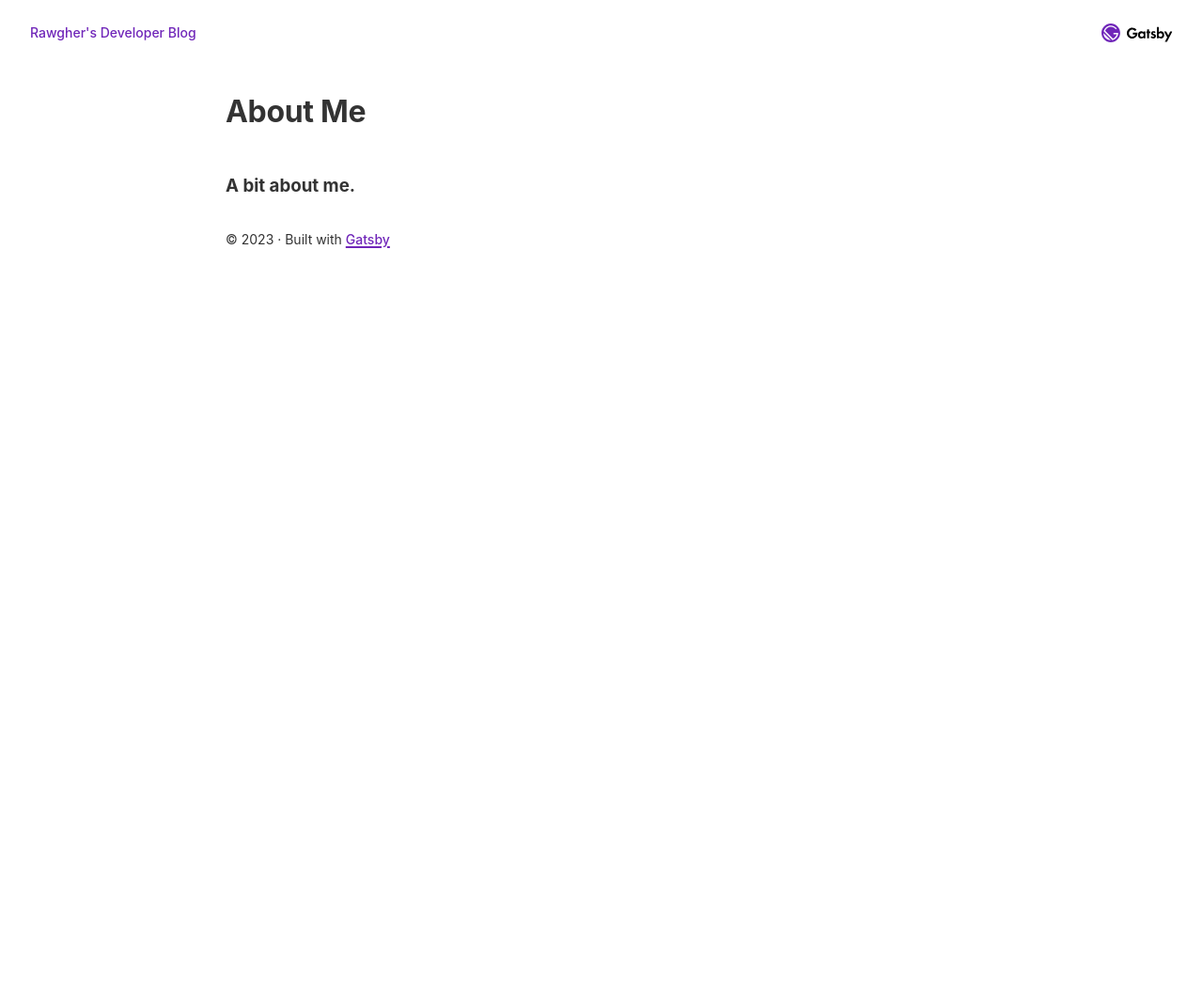
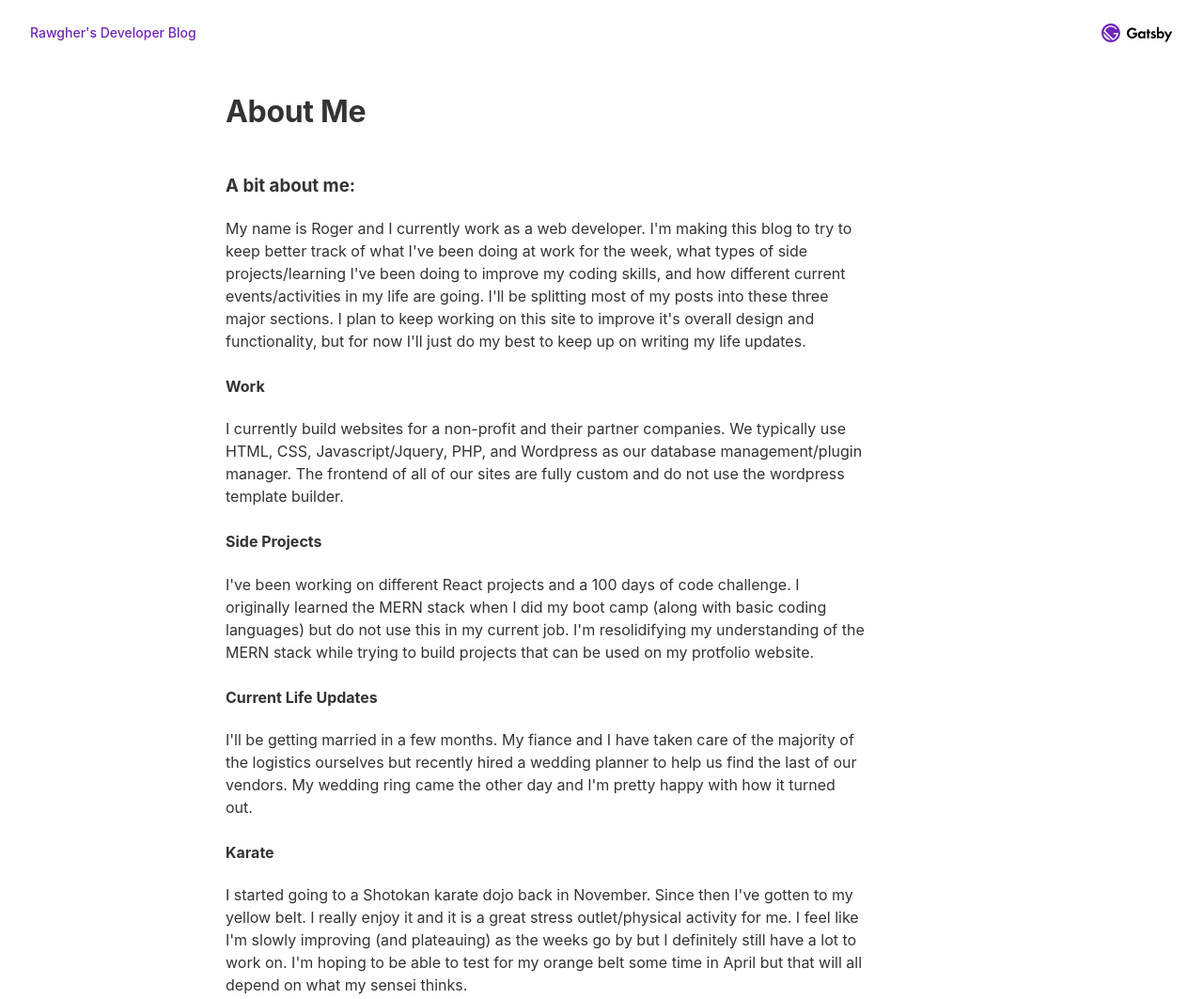
Before and after one commit to Rawgher/coding-blog, a Gatsby site: page /about-me/ in a window 1280 px wide. Shown: the top 1063 px of the page at 94% size. Before the commit the page ends 800 px from the top, so only its background shows below. Built offline with nearby package versions, Linux system fonts and the light colour scheme; Gatsby itself is replaced by a stand-in of ours.

Commit message:
working on initial blog post

```diff
--- a/src/markdown-pages/about-me.md
+++ b/src/markdown-pages/about-me.md
@@ -3,4 +3,22 @@ title: "About Me"
 date: "2023-02-27"
 ---
 
-### A bit about me.
+### A bit about me:
+
+My name is Roger and I currently work as a web developer. I'm making this blog to try to keep better track of what I've been doing at work for the week, what types of side projects/learning I've been doing to improve my coding skills, and how different current events/activities in my life are going. I'll be splitting most of my posts into these three major sections. I plan to keep working on this site to improve it's overall design and functionality, but for now I'll just do my best to keep up on writing my life updates.
+
+#### Work
+
+I currently build websites for a non-profit and their partner companies. We typically use HTML, CSS, Javascript/Jquery, PHP, and Wordpress as our database management/plugin manager. The frontend of all of our sites are fully custom and do not use the wordpress template builder.
+
+#### Side Projects
+
+I've been working on different React projects and a 100 days of code challenge. I originally learned the MERN stack when I did my boot camp (along with basic coding languages) but do not use this in my current job. I'm resolidifying my understanding of the MERN stack while trying to build projects that can be used on my protfolio website.
+
+#### Current Life Updates
+
+I'll be getting married in a few months. My fiance and I have taken care of the majority of the logistics ourselves but recently hired a wedding planner to help us find the last of our vendors. My wedding ring came the other day and I'm pretty happy with how it turned out.
+
+#### Karate
+
+I started going to a Shotokan karate dojo back in November. Since then I've gotten to my yellow belt. I really enjoy it and it is a great stress outlet/physical activity for me. I feel like I'm slowly improving (and plateauing) as the weeks go by but I definitely still have a lot to work on. I'm hoping to be able to test for my orange belt some time in April but that will all depend on what my sensei thinks.
```
